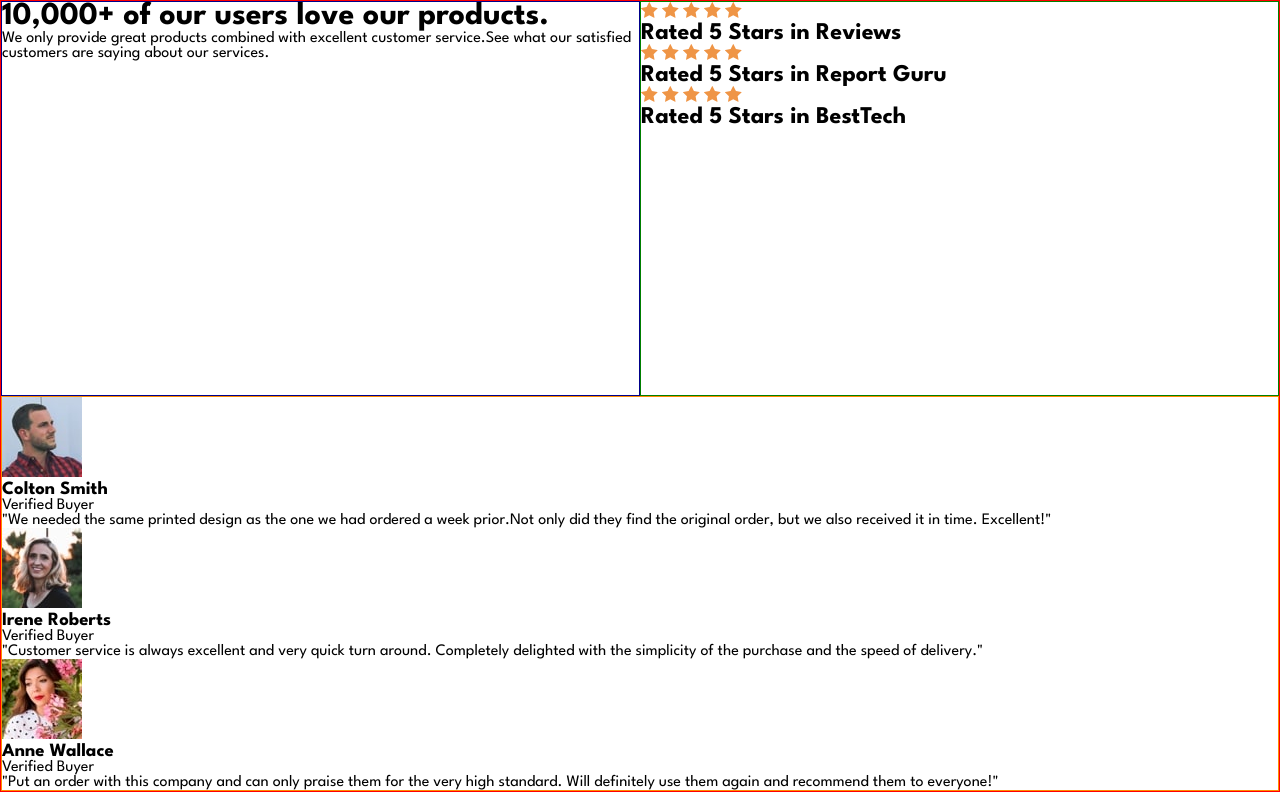
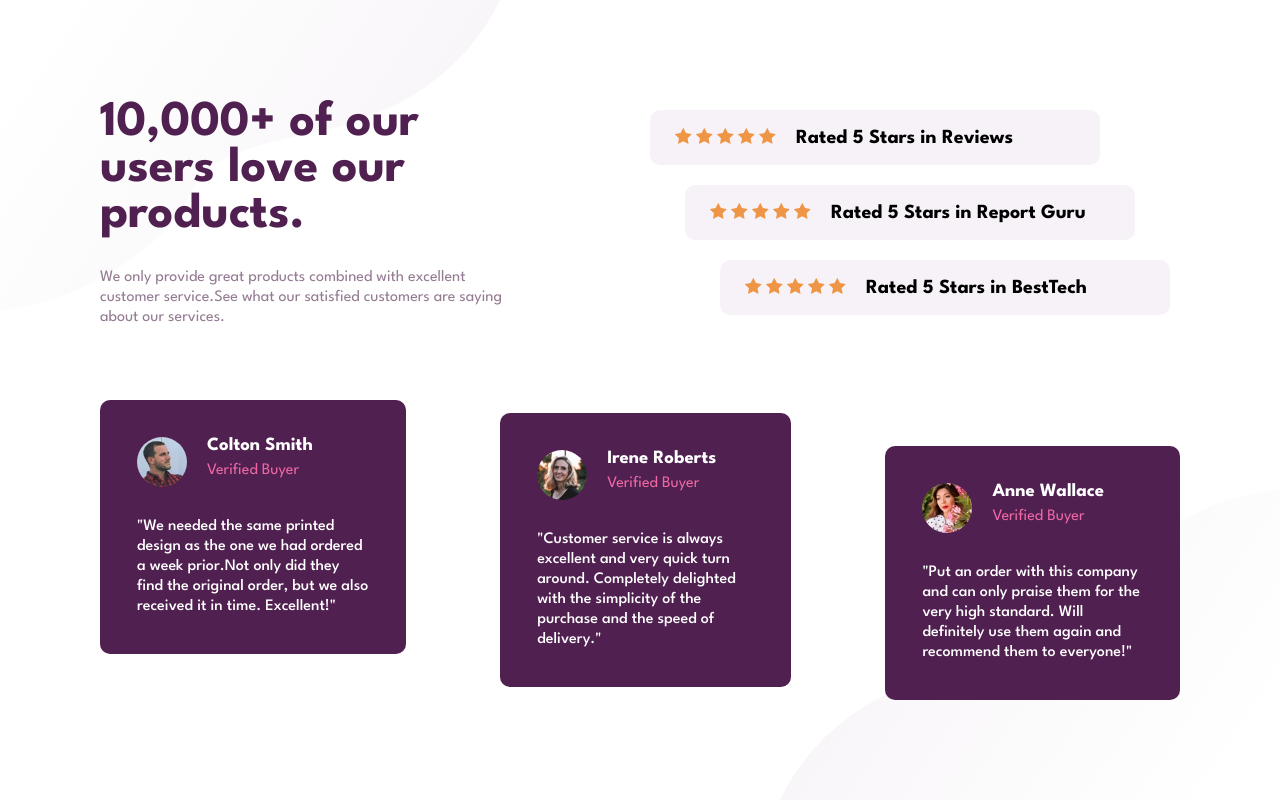
Before and after one commit to brunoodavid/frontend-mentor, a plain HTML site: page desafio-01/social-proof-section-master/index.html in a window 1280 px wide. Drawn offline with Linux system fonts and the light colour scheme.

Commit message:
layout desktop pronto

```diff
--- a/desafio-01/social-proof-section-master/css/style.css
+++ b/desafio-01/social-proof-section-master/css/style.css
@@ -6,20 +6,117 @@
     grid-template-rows: 1fr 1fr;
     grid-template-areas: "header stars-container"
                          "cards-container cards-container";
-    border: 1px solid red;
+    padding: 100px;
+    background-image: url(/images/bg-pattern-top-desktop.svg), url(/images/bg-pattern-bottom-desktop.svg);
+    background-repeat: no-repeat;
+    background-position: left top, right bottom;
+    background-size: 500px;
+    min-height: 100vh;
 }
 
 .header{
     grid-area: header;
-    border: 1px solid darkblue;
+}
+
+.header h1{
+    font-size: 50px;
+    color: var(--veryDarkMagenta);
+    width: 335px;
+    margin-bottom: 30px;
+}
+
+.header p{
+    font-size: 16px;
+    width: 415px;
+    color: var(--darkGrayishMagenta);
+    line-height: 20px;
 }
 
 .stars-container{
     grid-area: stars-container;
-    border: 1px solid green;
+    display: flex;
+    flex-direction: column;
+}
+
+.five-stars{
+    display: flex;
+    width: 450px;
+    height: 55px;
+    align-items: center;
+    background-color: var(--lightGrayishMagenta);
+    border-radius: 10px;
+    gap: 20px;
+    padding: 25px;
+    margin: 10px;
+}
+
+.five-stars h2{
+    font-size: 20px;
+}
+
+.star1{
+    align-self: flex-start;
+}
+
+.star2{
+    align-self: center;
+}
+
+.star3{
+    align-self: flex-end;
 }
 
 .cards-container{
     grid-area: cards-container;
-    border: 1px solid darkorange;
+    display: flex;
+    gap: 94px;
 }
+
+.cards{
+    max-width: 350px;
+    background-color: var(--veryDarkMagenta);
+    display: grid;
+    grid-template-columns: 1fr 10fr;
+    border-radius: 10px;
+    padding: 37px;
+
+}
+
+.cards img{
+    border-radius: 50%;
+    width: 50px;
+    grid-column: 1/2;
+    margin-right: 20px;
+    grid-row: 1/3;
+}
+
+.cards h3{
+    font-weight: 700;
+    grid-column: 2/3;
+    color: #FFF;
+}
+
+.cards span{
+    color: var(--softPink);
+    grid-column: 2/3;
+}
+
+.cards p{
+    font-weight: 500;
+    line-height: 20px;
+    grid-column: 1/3;
+    margin-top: 30px;
+    color: #FFF
+}
+
+.card1{
+    align-self: flex-start;
+}
+
+.card2{
+    align-self: center;
+}
+
+.card3{
+    align-self: flex-end;
+}
--- a/desafio-01/social-proof-section-master/index.html
+++ b/desafio-01/social-proof-section-master/index.html
@@ -26,7 +26,7 @@
     </header>
 
     <section class="stars-container">
-      <div class="five-stars">
+      <div class="five-stars star1">
         <div class="stars">
           <img src="images/icon-star.svg" alt="icon star">
           <img src="images/icon-star.svg" alt="icon star">
@@ -37,7 +37,7 @@
         <h2>Rated 5 Stars in Reviews</h2>
       </div>
 
-      <div class="five-stars">
+      <div class="five-stars star2">
         <div class="stars">
           <img src="images/icon-star.svg" alt="icon star">
           <img src="images/icon-star.svg" alt="icon star">
@@ -48,7 +48,7 @@
         <h2>Rated 5 Stars in Report Guru</h2>
       </div>
 
-      <div class="five-stars">
+      <div class="five-stars star3">
         <div class="stars">
           <img src="images/icon-star.svg" alt="icon star">
           <img src="images/icon-star.svg" alt="icon star">
@@ -60,7 +60,7 @@
       </div>
     </section>
     <section class="cards-container">
-      <div class="cards">
+      <div class="cards card1">
         <img src="images/image-colton.jpg" alt="icon avatar">
         <h3>Colton Smith</h3>
         <span>Verified Buyer</span>
@@ -68,7 +68,7 @@
           order, but we also received it in time. Excellent!"</p>
       </div>
 
-      <div class="cards">
+      <div class="cards card2">
         <img src="images/image-irene.jpg" alt="icon avatar">
         <h3>Irene Roberts</h3>
         <span>Verified Buyer</span>
@@ -76,7 +76,7 @@
           the purchase and the speed of delivery."</p>
       </div>
 
-      <div class="cards">
+      <div class="cards card3">
         <img src="images/image-anne.jpg" alt="icon avatar">
         <h3>Anne Wallace</h3>
         <span>Verified Buyer</span>
```
